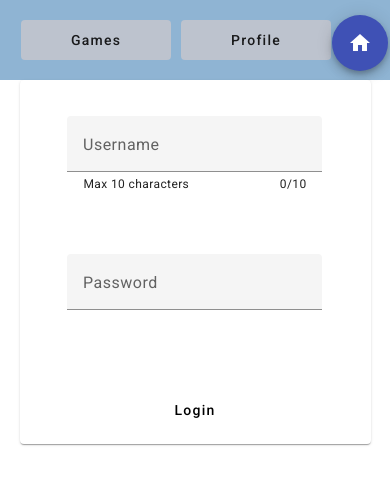
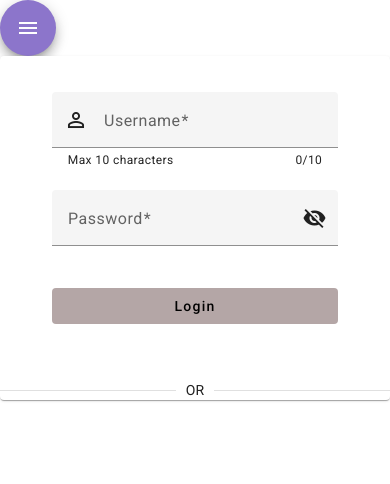
Before and after one commit to vivzie02/games-angular, an Angular app: page /login in a window 390 px wide. Shown: the top 484 px of the page. Built offline with nearby package versions, Linux system fonts and the light colour scheme.

Commit message:
login UI
Responsive login card
Background image container

```diff
--- a/src/app/app.module.ts
+++ b/src/app/app.module.ts
@@ -18,6 +18,7 @@ import {MatSelectModule} from '@angular/material/select';
 import {MatInputModule} from '@angular/material/input';
 import {MatFormFieldModule} from '@angular/material/form-field';
 import { GamesComponent } from './games/games.component';
+import {MatDividerModule} from '@angular/material/divider';
 
 @NgModule({
   declarations: [
@@ -40,7 +41,8 @@ import { GamesComponent } from './games/games.component';
     MatCardModule,
     MatSelectModule,
     MatInputModule,
-    MatFormFieldModule
+    MatFormFieldModule,
+    MatDividerModule
   ],
   providers: [],
   bootstrap: [AppComponent]
--- a/src/app/login/login.component.css
+++ b/src/app/login/login.component.css
@@ -6,7 +6,7 @@
 
 .login{
     display: block;
-    margin: 30px auto;
+    margin: 30px;
     width: 50%;
     height: auto;
 }
@@ -14,6 +14,40 @@
 .login-handheld{
     display: block;
     margin: auto;
-    width: 90%;
+    width: 100%;
     height: auto;
 }
+
+.col{
+    width: 50%;
+    flex: 1;
+}
+
+#loginButton{
+    background-color: rgb(180, 166, 166);
+}
+
+.img-container{
+    width: 50%;
+    height: 90vh;
+    background-image: url('https://media.timeout.com/images/105627949/image.jpg');
+    background-size: cover;
+    background-position: center center;
+}
+
+.container {
+    width: 100%;
+    display: flex;
+    flex-direction: row;
+    justify-content: center;
+    align-items: center;
+}
+
+.line {
+    flex: 1;
+}
+
+.text {
+    padding-left: 10px;
+    padding-right: 10px;
+}
--- a/src/app/login/login.component.html
+++ b/src/app/login/login.component.html
@@ -1,17 +1,51 @@
-<mat-card class="{{cardClass}}">
+<div style="display: flex;">
+    <mat-card class="{{cardClass}}" class="col">
         <form [formGroup]="loginForm" (ngSubmit)="login()">
             <mat-card-content>
                 <!--add form validation later-->
                 <mat-form-field hintLabel="Max 10 characters" class="center">
+                    <mat-icon matPrefix>person_outline</mat-icon>
                     <mat-label>Username</mat-label>
-                <input matInput #input maxlength="10">
+                    <input matInput #input maxlength="10" formControlName="username" required="true" minlength="3" name="username">
                     <mat-hint align="end">{{input.value.length}}/10</mat-hint>
-            </mat-form-field><br>
+                </mat-form-field>
+                <div *ngIf="loginForm.get('username')?.invalid && (loginForm.get('username')?.dirty || loginForm.get('username')?.touched)">
+                    <div *ngIf="loginForm.get('username')?.errors?.['required']" class="center" style="color: red;">
+                        *username is required.
+                    </div>
+                    <div *ngIf="loginForm.get('username')?.errors?.['minlength']" class="center" style="color: red;">
+                        *username has to have more at least 3 characters.
+                    </div>
+                </div>
                 <mat-form-field class="center">
                     <mat-label>Password</mat-label>
-                <input matInput type="password">
-            </mat-form-field><br>
-            <button mat-button class="center">Login</button>
+                    <input matInput type="password"
+                        formControlName="password" [type]="showPassword ? 'text' : 'password'" required="true"
+                        minlength="5" name="password">
+                    <mat-icon matSuffix class="placeholder" (click)="hideShowPassword()">{{showPassword ? 'visibility' : 'visibility_off'}}</mat-icon>
+                </mat-form-field>
+                <div *ngIf="loginForm.get('password')?.invalid && (loginForm.get('password')?.dirty || loginForm.get('password')?.touched)">
+                    <div *ngIf="loginForm.get('password')?.errors?.['required']" class="center" style="color: red;">
+                        *password is required.
+                    </div>
+                    <div *ngIf="loginForm.get('password')?.errors?.['minlength']" class="center" style="color: red;">
+                        *password has to be longer than 4 characters.
+                    </div>
+                </div>
+                <button mat-button class="center" id="loginButton">Login</button>
             </mat-card-content>
         </form>
+
+        <br><br>
+
+        <div class="container">
+            <div class="line"><mat-divider></mat-divider></div>
+            <div class="text mat-typography">OR</div>
+            <div class="line"><mat-divider></mat-divider></div>
+        </div>
+
+
     </mat-card>
+    <!--Change image later-->
+    <div class="img-container" *ngIf="showImage"></div>
+</div>
--- a/src/app/login/login.component.ts
+++ b/src/app/login/login.component.ts
@@ -16,10 +16,20 @@ export class LoginComponent {
   })
 
   cardClass: string = "login";
+  showImage: boolean = true;
+  showPassword: boolean = false;
 
   constructor(private router: Router, private toggleService: ToggleService, private responsive: BreakpointObserver){}
 
+  hideShowPassword(){
+    this.showPassword = !this.showPassword;
+  }
+
   login(){
+    if(this.loginForm.get('username')?.errors || this.loginForm.get('password')?.errors){
+      return;
+    }
+
     //TO-DO: call to authenticator service
     //if login is successful, receive a authentication token.
     localStorage.setItem('token', Math.random().toString());
@@ -30,14 +40,14 @@ export class LoginComponent {
 
     this.responsive.observe(Breakpoints.HandsetPortrait)
       .subscribe(result => {
-
         if (result.matches) {
           this.cardClass = "login-handheld";
+          this.showImage = false;
         }
         else{
           this.cardClass = "login";
+          this.showImage = true;
         }
-
       });
   }
 }
--- a/src/app/navbar/navbar.component.html
+++ b/src/app/navbar/navbar.component.html
@@ -1,11 +1,7 @@
-<mat-toolbar style="background-color: rgb(143, 180, 211); height: 80px" *ngIf="showButtons">
+<mat-toolbar style="background-color: rgb(143, 180, 211); height: 10vh" *ngIf="showButtons">
     <span>
         <button mat-button class="menuButton">Games</button>
         <button mat-button class="menuButton">Profile</button>
-
-        <button aria-label="Home Button" mat-fab color="primary" style="position: absolute; right: 0; margin-right: .5%;">
-            <mat-icon fontIcon="home"></mat-icon>
-        </button>
     </span>
 </mat-toolbar>
 <button *ngIf="!showButtons" aria-label="menu button" mat-fab (click)="toggleSidenav()" style="background-color: rgb(135, 111, 201);">
--- a/src/app/navbar/navbar.component.ts
+++ b/src/app/navbar/navbar.component.ts
@@ -26,17 +26,16 @@ export class NavbarComponent {
   }
 
   ngOnInit() {
-
-    this.responsive.observe(Breakpoints.HandsetLandscape)
-      .subscribe(result => {
-
-        if (result.matches) {
-          this.switchButtons();
-          if(this.toggleService.isExpanded){
-            this.toggleService.toggleSideNav();
-          }
+    this.responsive.observe(Breakpoints.HandsetPortrait).subscribe(result => {
+      if (result.matches) {
+        this._showButtons = false;
+      }
+      else{
+        this._showButtons = true;
+        if (this.toggleService.isExpanded) {
+          this.toggleService.toggleSideNav();
         }
-
-      });
+      }
+    });
   }
 }
```
Lines whose indentation alone changed are shown as unchanged.
